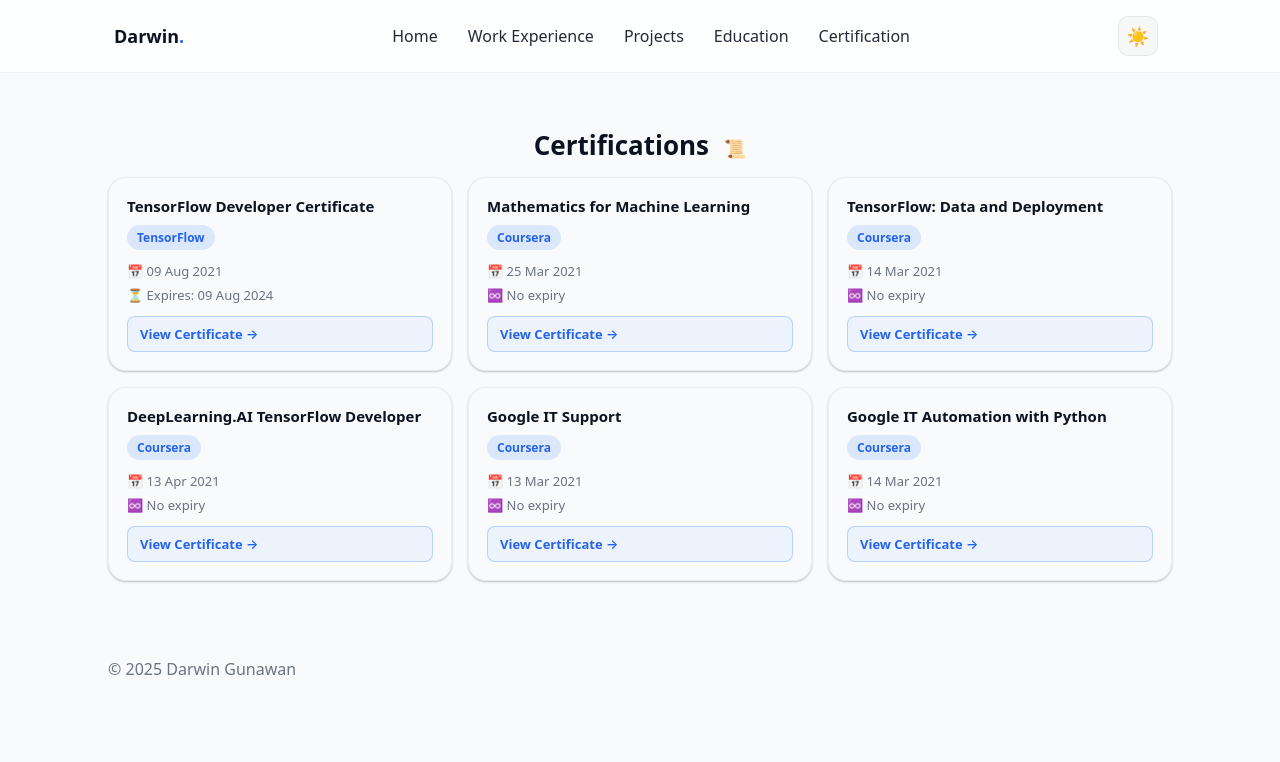
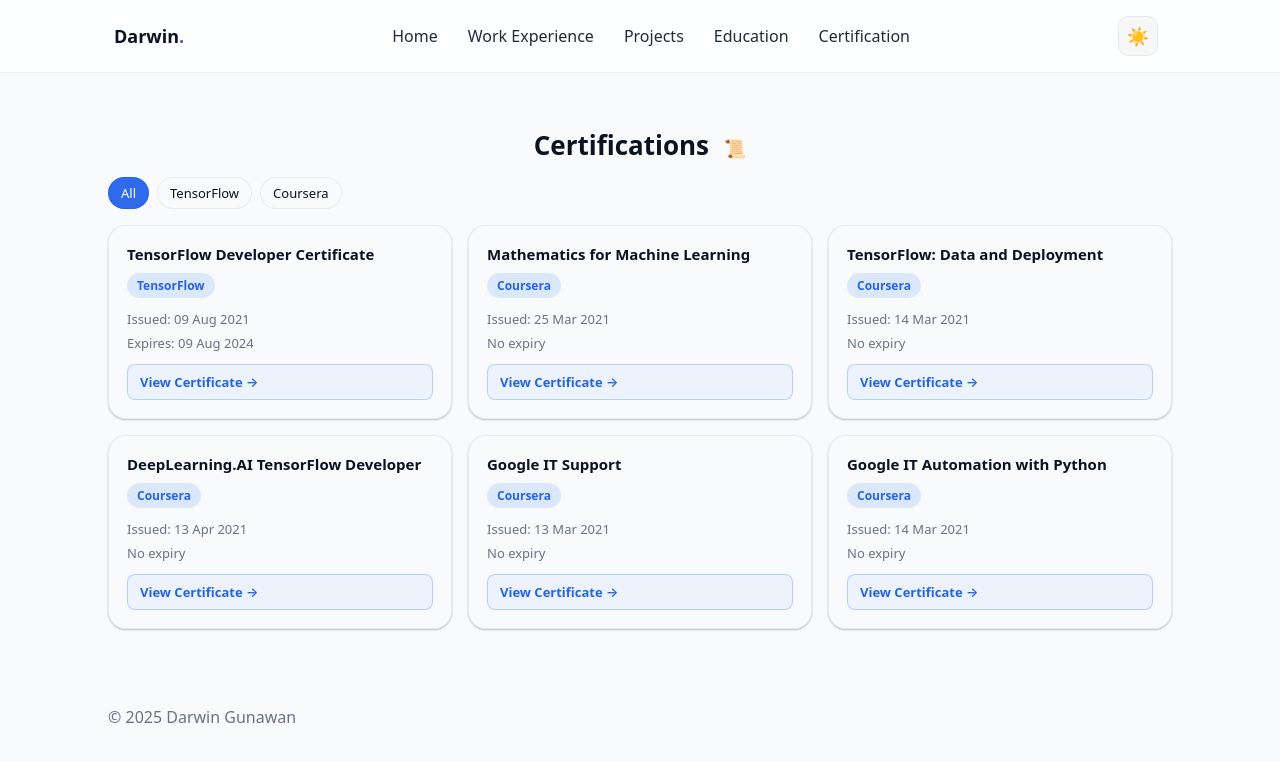
Before and after one commit to mildshun/mildshun.github.io, a React (Create React App) app: page /certification in a window 1280 px wide. Shown: the top 762 px of the page. Built offline with nearby package versions, Linux system fonts and the light colour scheme.

Commit message:
Clean experience text and add issuer filter for certifications

```diff
--- a/src/pages/CertificationPage.jsx
+++ b/src/pages/CertificationPage.jsx
@@ -1,23 +1,49 @@
+import { useMemo, useState } from "react";
 import { certs } from "../data";
 
 export default function CertificationPage() {
+  const [issuer, setIssuer] = useState("All");
+
+  const issuers = useMemo(() => {
+    const all = new Set(certs.map((c) => c.issuer));
+    return ["All", ...Array.from(all)];
+  }, []);
+
+  const filtered = useMemo(() => {
+    if (issuer === "All") return certs;
+    return certs.filter((c) => c.issuer === issuer);
+  }, [issuer]);
+
   return (
     <section id="certification" className="section reveal">
       <div className="container">
         <h2>
           Certifications <span className="secEmoji">📜</span>
         </h2>
+
+        <div className="tagChips" aria-label="Filter by issuer">
+          {issuers.map((iss) => (
+            <button
+              key={iss}
+              className={`tagChip${issuer === iss ? " active" : ""}`}
+              onClick={() => setIssuer(iss)}
+            >
+              {iss}
+            </button>
+          ))}
+        </div>
+
         <div className="certGrid">
-          {certs.map((c, i) => (
+          {filtered.map((c, i) => (
             <div className="certCard card" key={i}>
               <div className="certHeader">
                 <h3>{c.title}</h3>
                 <span className="certIssuer">{c.issuer}</span>
               </div>
               <div className="certMeta">
-                <span className="certDate">📅 {c.issued}</span>
-                {c.expires && <span className="certExpiry">⏳ Expires: {c.expires}</span>}
-                {!c.expires && <span className="certNoExpiry">♾️ No expiry</span>}
+                <span className="certDate">Issued: {c.issued}</span>
+                {c.expires && <span className="certExpiry">Expires: {c.expires}</span>}
+                {!c.expires && <span className="certNoExpiry">No expiry</span>}
               </div>
               <a className="certLink" href={c.link} target="_blank" rel="noreferrer">
                 View Certificate →
--- a/src/pages/ExperiencePage.jsx
+++ b/src/pages/ExperiencePage.jsx
@@ -5,7 +5,7 @@
     <section id="experience" className="section alt reveal">
       <div className="container">
         <h2>
-          Work Experience <span className="secEmoji">dY'¬</span>
+          Work Experience <span className="secEmoji">💼</span>
         </h2>
 
         <div className="timeline">
@@ -14,7 +14,7 @@
               <div className="timelineDate">{ex.date}</div>
               <div className="timelineBody card">
                 <h3>
-                  {ex.role} ƒ?" {ex.company}
+                  {ex.role} — {ex.company}
                 </h3>
                 <p className="muted">{ex.location}</p>
                 <ul className="muted">
```
